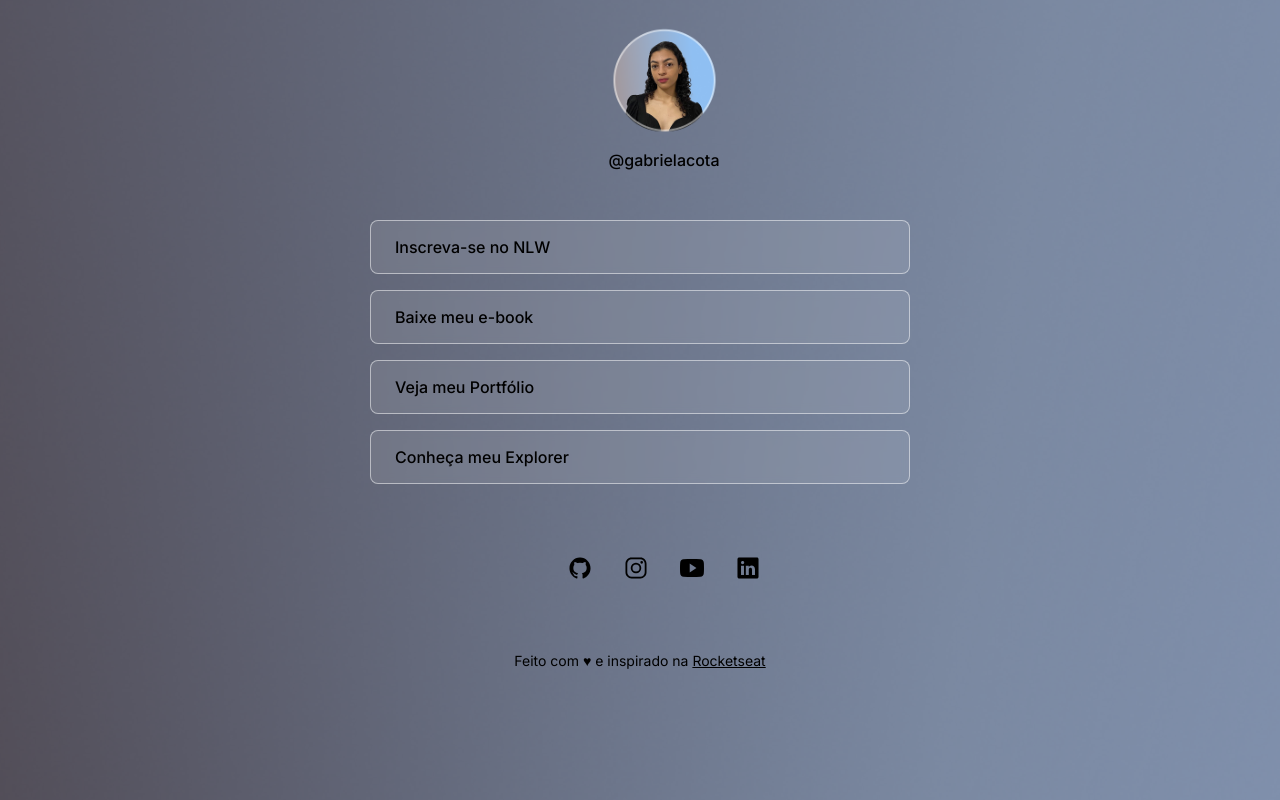
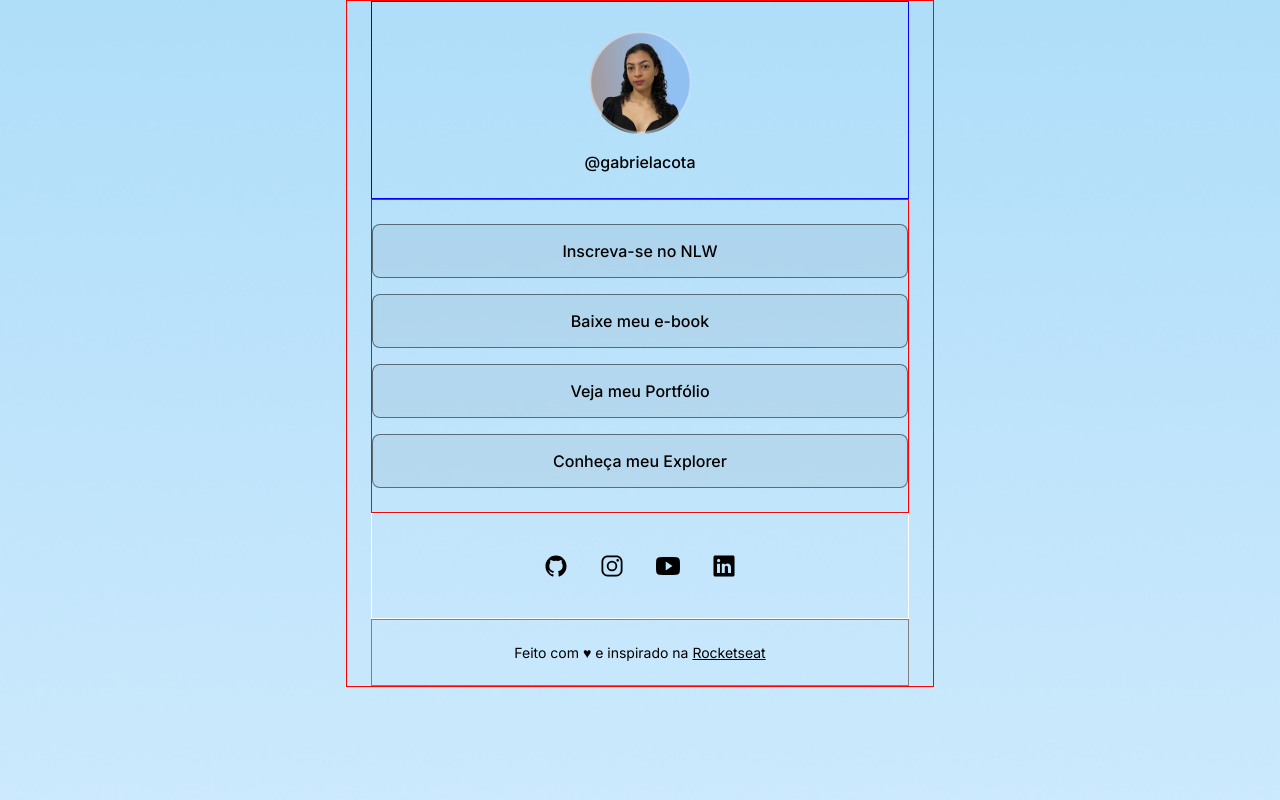
Before and after one commit to Gabrielacota/Perfil-Profissional, a plain HTML site: page index.html in a window 1280 px wide. Drawn offline with nearby package versions, Linux system fonts and the light colour scheme.

Commit message:
alignment adjustment

```diff
--- a/index.html
+++ b/index.html
@@ -1,5 +1,5 @@
 <!DOCTYPE html>
-<html lang="pt-br">
+<html lang="pt-br" class="light">
 
 <link rel="preconnect" href="https://fonts.googleapis.com">
 <link rel="preconnect" href="https://fonts.gstatic.com" crossorigin>
--- a/style.css
+++ b/style.css
@@ -41,6 +41,7 @@ body * {
 }
 
 #container {
+  border: 1px solid red;
   width: 100%;
   max-width: 588px;
   margin: auto;
@@ -49,7 +50,7 @@ body * {
 }
 
 #profile {
-  width: 588px;
+  border: 1px solid blue;
   padding: 24px;
   text-align: center;
 }
@@ -67,51 +68,50 @@ body * {
 /*sem ul li, por que não precisa dele? O jeito que eu tava fazendo o hover parecia ser um elemento sem conexão com o botão existente, criava um novo botão com dimensões diferentes.*/
 
 ul {
+  border: 1px solid red;
+
+  list-style: none;
   display: flex;
+  flex-direction: column;
+  gap: 16px;
   padding: 24px 0;
-  flex-direction: column;
-  list-style: none;
-  gap: 16px;
 }
 
 ul li a {
   display: flex;
   align-items: center;
-  justify-items: center;
-
+  justify-content: center;
   padding: 16px 24px;
 
   background: var(--surface-color);
+  border-radius: 8px;
   border: 1px solid var(--stroke-color);
-  border-radius: 8px;
+
+  backdrop-filter: blur(4px);
+  -webkit-backdrop-filter: blur(4px);
 
   text-decoration: none;
   font-weight: 500;
-  transition: backgorund 0.2s;
-
-  backdrop-filter: blur(4px);
-  -webkit-backdrop-filter: blur(4px);
+  transition: background 0.2s;
 }
 
 ul li a:hover {
-  border-radius: 8px;
   border: 1.5px solid var(--text-color);
   background: var(--surface-hover-color);
 }
 
 #icons {
-  width: 588px;
   display: flex;
+  border: 1px solid white;
   justify-content: center;
-  padding: 32px 0;
+  padding: 24px 0; /*coloquei 32px antes*/
+  font-size: 24px;
 }
 
 #icons a {
   display: flex;
   padding: 16px;
   justify-content: center;
-  align-items: center;
-  font-size: 24px;
   transition: background(0.2s);
   border-radius: 50%;
   padding: 16px;
@@ -122,6 +122,7 @@ ul li a:hover {
 }
 
 footer {
+  border: 1px solid gray;
   font-size: 14px;
   padding: 24px 0;
   text-align: center;
```
Also changed, not shown: javascript.js (added).
